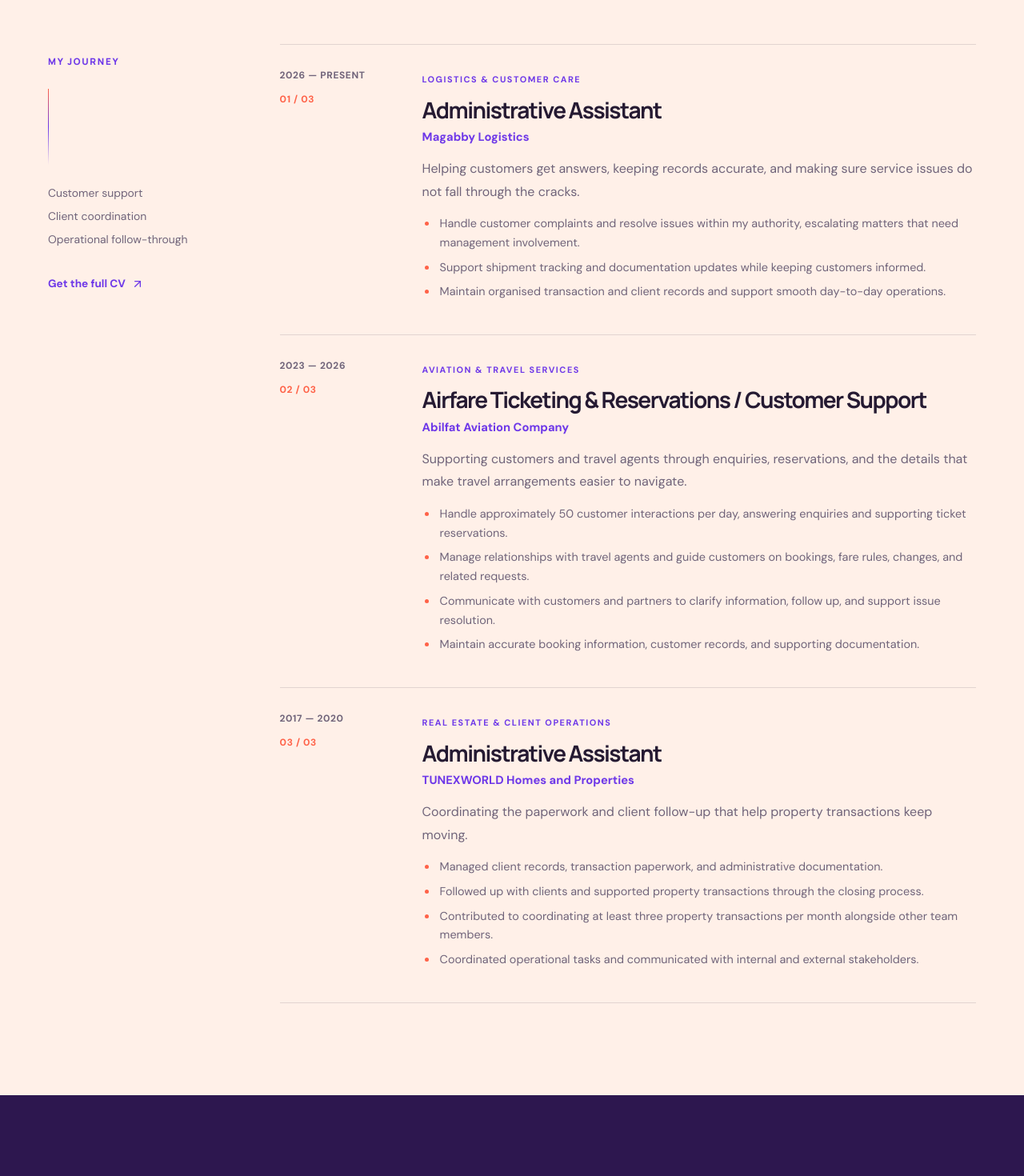
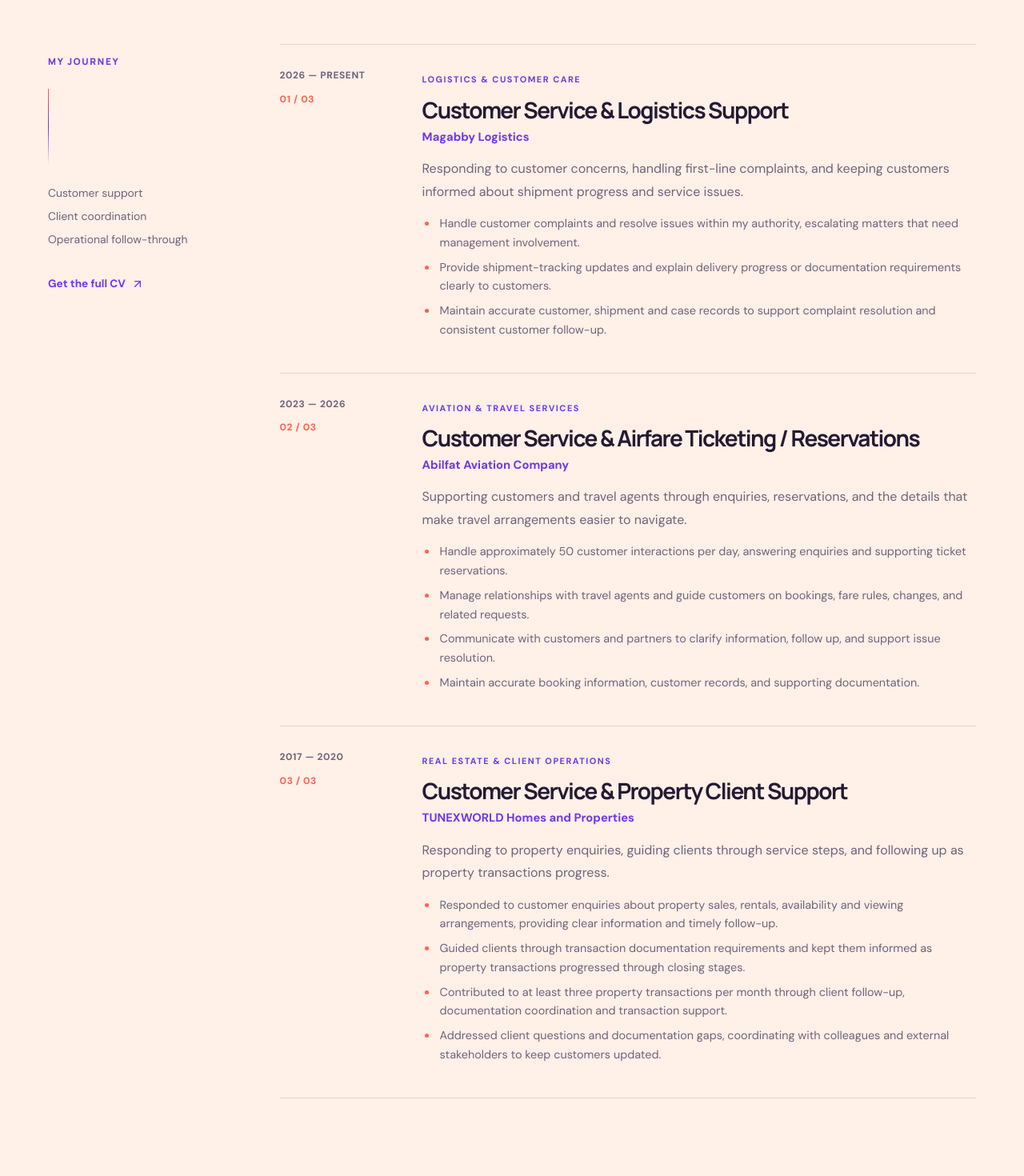
Before and after one commit to ARGS-PYH/aminat-customer-service-portfolio, a React (Vite) app: page / in a window 1280 px wide. Shown: the part 2260-3730 px from the top of the page at 80% size. Built offline with nearby package versions, Linux system fonts and the light colour scheme.

Commit message:
Position all experience consistently for customer service roles

```diff
--- a/src/App.jsx
+++ b/src/App.jsx
@@ -9,17 +9,17 @@
 
 const experience = [
   {
-    period: "2026 — PRESENT", number: "01", role: "Administrative Assistant",
+    period: "2026 — PRESENT", number: "01", role: "Customer Service & Logistics Support",
     company: "Magabby Logistics", type: "LOGISTICS & CUSTOMER CARE",
-    summary: "Helping customers get answers, keeping records accurate, and making sure service issues do not fall through the cracks.",
+    summary: "Responding to customer concerns, handling first-line complaints, and keeping customers informed about shipment progress and service issues.",
     points: [
       "Handle customer complaints and resolve issues within my authority, escalating matters that need management involvement.",
-      "Support shipment tracking and documentation updates while keeping customers informed.",
-      "Maintain organised transaction and client records and support smooth day-to-day operations."
+      "Provide shipment-tracking updates and explain delivery progress or documentation requirements clearly to customers.",
+      "Maintain accurate customer, shipment and case records to support complaint resolution and consistent customer follow-up."
     ]
   },
   {
-    period: "2023 — 2026", number: "02", role: "Airfare Ticketing & Reservations / Customer Support",
+    period: "2023 — 2026", number: "02", role: "Customer Service & Airfare Ticketing / Reservations",
     company: "Abilfat Aviation Company", type: "AVIATION & TRAVEL SERVICES",
     summary: "Supporting customers and travel agents through enquiries, reservations, and the details that make travel arrangements easier to navigate.",
     points: [
@@ -30,14 +30,14 @@
     ]
   },
   {
-    period: "2017 — 2020", number: "03", role: "Administrative Assistant",
+    period: "2017 — 2020", number: "03", role: "Customer Service & Property Client Support",
     company: "TUNEXWORLD Homes and Properties", type: "REAL ESTATE & CLIENT OPERATIONS",
-    summary: "Coordinating the paperwork and client follow-up that help property transactions keep moving.",
+    summary: "Responding to property enquiries, guiding clients through service steps, and following up as property transactions progress.",
     points: [
-      "Managed client records, transaction paperwork, and administrative documentation.",
-      "Followed up with clients and supported property transactions through the closing process.",
-      "Contributed to coordinating at least three property transactions per month alongside other team members.",
-      "Coordinated operational tasks and communicated with internal and external stakeholders."
+      "Responded to customer enquiries about property sales, rentals, availability and viewing arrangements, providing clear information and timely follow-up.",
+      "Guided clients through transaction documentation requirements and kept them informed as property transactions progressed through closing stages.",
+      "Contributed to at least three property transactions per month through client follow-up, documentation coordination and transaction support.",
+      "Addressed client questions and documentation gaps, coordinating with colleagues and external stakeholders to keep customers updated."
     ]
   }
 ];
@@ -73,13 +73,13 @@
   name: "Abesin Oluwaseun Aminat",
   title: "CUSTOMER SERVICE & CLIENT OPERATIONS",
   contact: "Lagos, Nigeria | +234 916 207 0665 | aminatabesin523@gmail.com",
-  summary: "Customer service and client operations professional with experience across aviation, logistics, and real estate. Handles customer enquiries, reservations, complaints, travel-agent relationships, transaction paperwork, and client follow-up. French C1 proficiency with ongoing Mandarin Chinese training at HSK 2 level through the Confucius Institute.",
+  summary: "Customer service professional with customer-facing experience across aviation, logistics, and real estate. Skilled in handling customer enquiries, reservations, complaints, travel-agent relationships, client follow-up, and service documentation. French C1 proficiency with ongoing Mandarin Chinese training at HSK 2 level through the Confucius Institute.",
   strengths: [
     "Customer support and client relations",
     "Complaint handling, escalation, and issue resolution",
     "Ticketing, reservations, fare rules, and travel-agent coordination",
     "Client follow-up, property transaction paperwork, and documentation",
-    "Customer records, administrative support, and operational coordination",
+    "Customer records, service documentation, and case coordination",
     "Multichannel communication and cross-team collaboration"
   ],
   education: [
```
